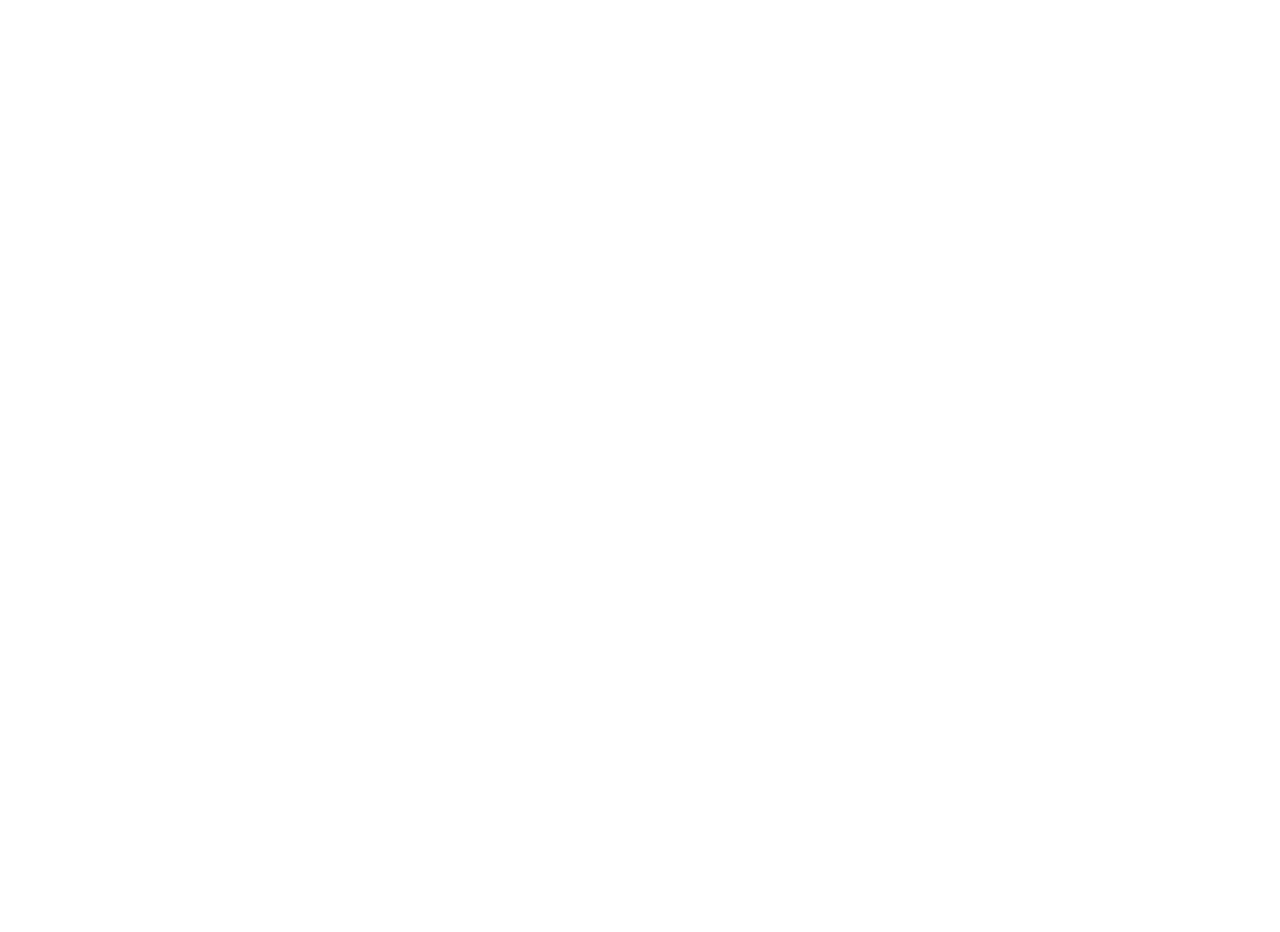
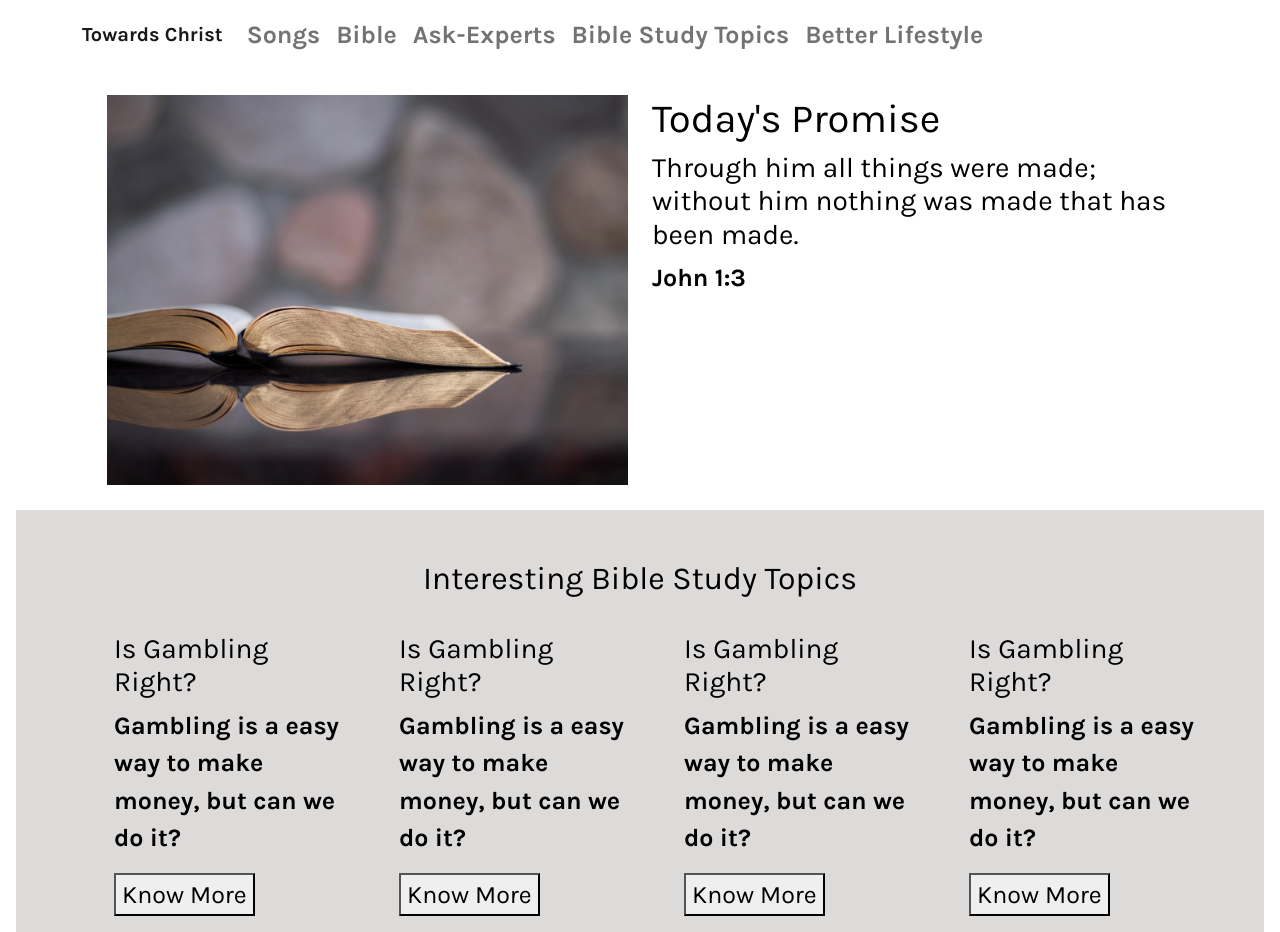
Before and after one commit to johan7004/yfc, a React (Create React App) app: page / in a window 1280 px wide. Before the commit this address had no page. Before the commit the page ends 800 px from the top, so only its background shows below. Built offline with nearby package versions, Linux system fonts and the light colour scheme.

Commit message:
change routes

```diff
--- a/package.json
+++ b/package.json
@@ -1,5 +1,5 @@
 {
-  "homepage": "https://johan7004.github.io/yfc/",
+  "homepage": "https://neon-elf-bfaa28.netlify.app/",
   "name": "yfc",
   "version": "0.1.0",
   "private": true,
--- a/src/App.js
+++ b/src/App.js
@@ -22,13 +22,13 @@ function App() {
 
   return (
     <Routes>
-      <Route path="/yfc" element={<NavBar />}>
+      <Route path="/" element={<NavBar />}>
         <Route index element={<HomePage />}></Route>
-        <Route path="/yfc/Songs/*" element={<SongsPage />}></Route>
-        <Route path="/yfc/bible" element={<BiblePage />}></Route>
-        <Route path="/yfc/bible-study" element={<BibleStudy />}></Route>
-        <Route path="/yfc/bible-q-a" element={<BibleQaPage />}></Route>
-        <Route path="/yfc/health-tips" element={<HealthTipsPage />}></Route>
+        <Route path="Songs/*" element={<SongsPage />}></Route>
+        <Route path="bible" element={<BiblePage />}></Route>
+        <Route path="bible-study" element={<BibleStudy />}></Route>
+        <Route path="bible-q-a" element={<BibleQaPage />}></Route>
+        <Route path="health-tips" element={<HealthTipsPage />}></Route>
       </Route>
     </Routes>
   );
```
